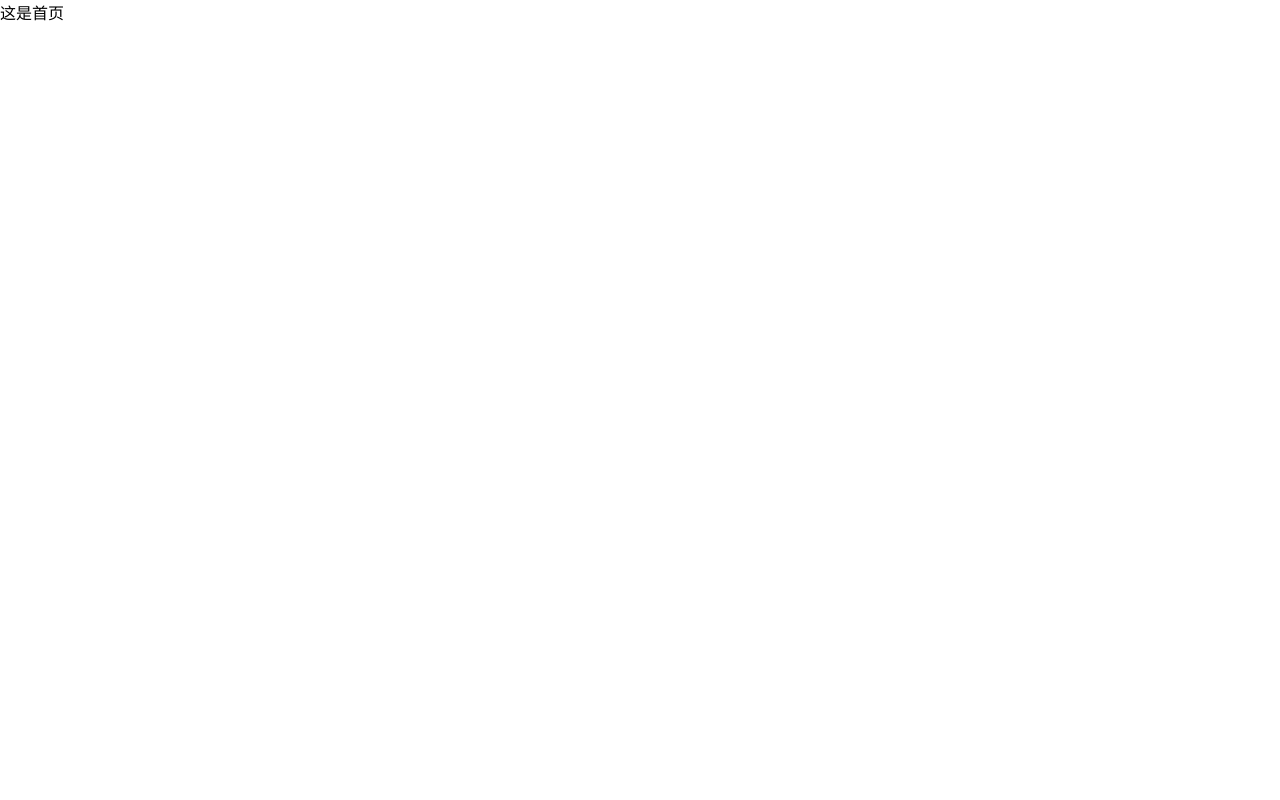
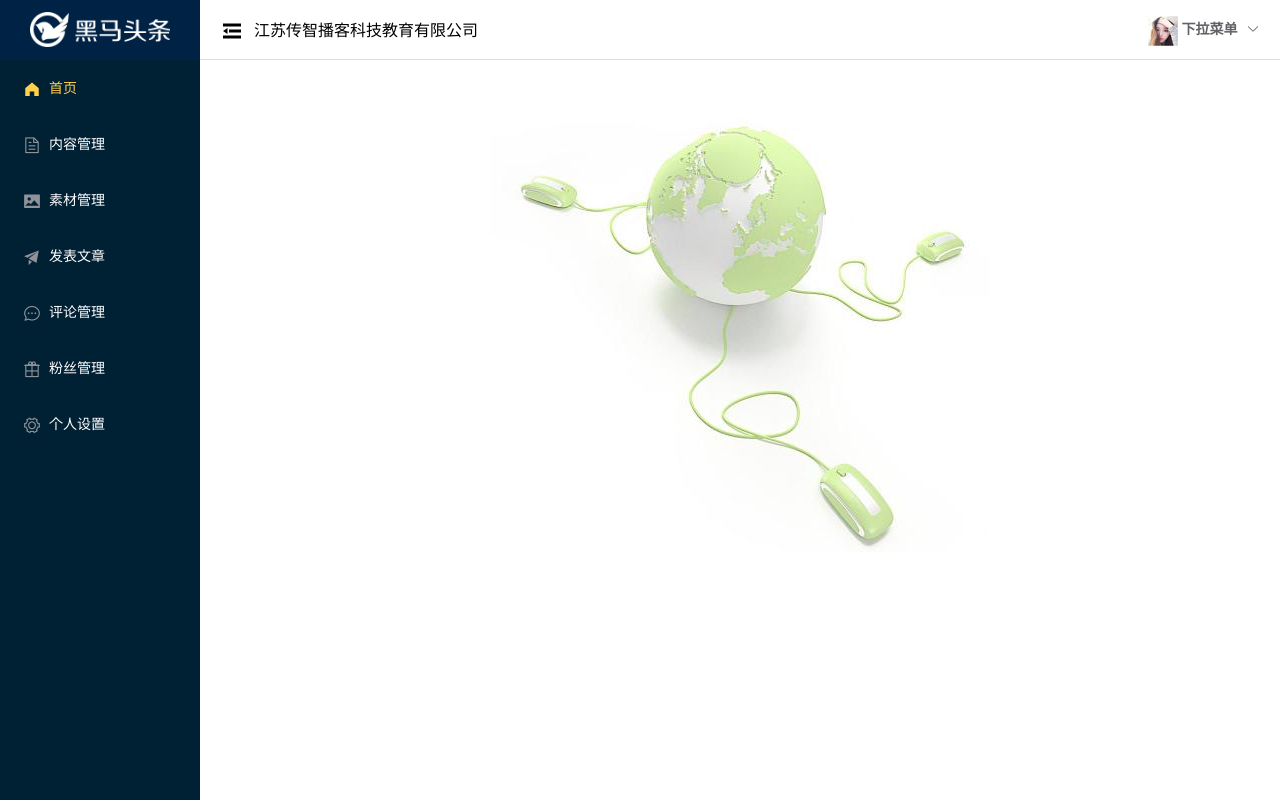
Before and after one commit to starrySun/hm-toutiao-ycs, a Vue app: page / in a window 1280 px wide. Built offline with nearby package versions, Linux system fonts and the light colour scheme.

Commit message:
推送login

```diff
--- a/src/App.vue
+++ b/src/App.vue
@@ -1,6 +1,5 @@
 <template>
   <div id="app">
-    这是首页
     <router-view></router-view>
   </div>
 </template>
--- a/src/main.js
+++ b/src/main.js
@@ -9,8 +9,9 @@ import "element-ui/lib/theme-chalk/index.css";
 //@是一个路径的别名  是src路径  在vue-cli项目下有效   index 是目录的索引文件  默认使用的索引文件  index.js index.vue index.json
 import router from "@/router";
 //挂载全局样式
-import "./styles/index.less";
-
+import "@/styles/index.less";
+import axios from "axios";
+Vue.prototype.$http = axios;
 //产品级别提示  不开启 开发阶段 提示越详细越好 开发级别提示
 Vue.config.productionTip = false;
 Vue.use(ElementUI);
--- a/src/router/index.js
+++ b/src/router/index.js
@@ -4,10 +4,21 @@ import VueRouter from "vue-router";
 import Vue from "vue";
 //引入login组件
 import Login from "@/views/login";
+//引入Home组件
+import Home from "@/views/home";
+//引入wellcomme组件
+import Wellcome from "@/views/wellcome";
 Vue.use(VueRouter);
 //实例化对象
 const router = new VueRouter({
-  routes: [{ path: "/login", name: "login", component: Login }]
+  routes: [
+    { path: "/login", name: "login", component: Login },
+    {
+      path: "/",
+      component: Home,
+      children: [{ path: "/", name: "wellcome", component: Wellcome }]
+    }
+  ]
 });
 //导出router
 export default router;
--- /dev/null
+++ b/src/views/home/index.vue
@@ -0,0 +1,131 @@
+<template>
+  <el-container class="wrapper">
+    <el-aside :width="isCollapse ? '60px' : '200px'">
+      <div class="logo" :class="{ Menulogo: isCollapse }"></div>
+      <el-menu
+        :collapse="isCollapse"
+        :collapse-transition="false"
+        default-active="1"
+        background-color="#002033"
+        text-color="#fff"
+        active-text-color="#ffd04b"
+      >
+        <!-- el-submenu 是菜单项包含子级菜单 -->
+        <!-- el-menu-item 是菜单项不包含子级菜单 -->
+        <el-menu-item index="1">
+          <i class="el-icon-s-home"></i>
+          <span slot="title">首页</span>
+        </el-menu-item>
+        <el-menu-item index="2">
+          <i class="el-icon-document"></i>
+          <span slot="title">内容管理</span>
+        </el-menu-item>
+        <el-menu-item index="3">
+          <i class="el-icon-picture"></i>
+          <span slot="title">素材管理</span>
+        </el-menu-item>
+        <el-menu-item index="4">
+          <i class="el-icon-s-promotion"></i>
+          <span slot="title">发表文章</span>
+        </el-menu-item>
+        <el-menu-item index="5">
+          <i class="el-icon-chat-dot-round"></i>
+          <span slot="title">评论管理</span>
+        </el-menu-item>
+        <el-menu-item index="6">
+          <i class="el-icon-present"></i>
+          <span slot="title">粉丝管理</span>
+        </el-menu-item>
+        <el-menu-item index="7">
+          <i class="el-icon-setting"></i>
+          <span slot="title">个人设置</span>
+        </el-menu-item>
+      </el-menu>
+    </el-aside>
+    <el-container>
+      <el-header>
+        <span class="el-icon-s-fold" @click="toggleMenu()"></span>
+        <span class="text">江苏传智播客科技教育有限公司</span>
+        <el-dropdown class="my-dropdown">
+          <span class="el-dropdown-link">
+            <img src="../../assets/images/avatar.jpg" alt />
+            下拉菜单
+            <i class="el-icon-arrow-down el-icon--right"></i>
+          </span>
+          <el-dropdown-menu>
+            <el-dropdown-item icon="el-icon-setting">个人设置</el-dropdown-item>
+            <el-dropdown-item icon="el-icon-unlock">推出登录</el-dropdown-item>
+          </el-dropdown-menu>
+        </el-dropdown>
+      </el-header>
+      <el-main>
+        <!-- 二级路由 -->
+        <router-view></router-view>
+      </el-main>
+    </el-container>
+  </el-container>
+</template>
+
+<script>
+export default {
+  data() {
+    return {
+      isCollapse: false
+    };
+  },
+  methods: {
+    toggleMenu() {
+      this.isCollapse = !this.isCollapse;
+    }
+  }
+};
+</script>
+
+<style scoped lang="less">
+.wrapper {
+  width: 100%;
+  height: 100%;
+  position: absolute;
+  top: 0;
+  left: 0;
+  //   background-color: #ccc;
+
+  .el-aside {
+    background: #002033;
+  }
+  .el-header {
+    line-height: 60px;
+    border-bottom: 1px solid #ddd;
+    .el-icon-s-fold {
+      font-size: 24px;
+      vertical-align: middle;
+    }
+    .text {
+      vertical-align: middle;
+      margin-left: 10px;
+    }
+    .my-dropdown {
+      float: right;
+      font-weight: bold;
+      img {
+        height: 30px;
+        width: 30px;
+        vertical-align: middle;
+      }
+    }
+  }
+}
+.logo {
+  height: 60px;
+  width: 100%;
+  background: #002244 url(../../assets/images/logo_admin.png) no-repeat center /
+    140px auto;
+}
+.Menulogo {
+  background-image: url(../../assets/images/logo_admin_01.png);
+  background-size: 36px auto;
+}
+.el-menu {
+  border-right: none;
+}
+</style>
--- a/src/views/login/index.vue
+++ b/src/views/login/index.vue
@@ -1,98 +1,101 @@
 <template>
   <div class="container">
-    <el-card class="mycard">
-      <div>
-        <el-avatar
-          src="https://cube.elemecdn.com/0/88/03b0d39583f48206768a7534e55bcpng.png"
-        ></el-avatar>
-      </div>
-      <!-- <el-form
-        :model="dynamicValidateForm"
-        ref="dynamicValidateForm"
-        label-width="100px"
-        class="demo-dynamic"
+    <el-card class="my-card">
+      <!-- logo -->
+      <img src="../../assets/images/logo_index.png" alt />
+      <!-- 表单 -->
+      <el-form
+        ref="loginForm"
+        :model="loginForm"
+        :rules="loginRules"
+        status-icon
       >
-        <el-form-item
-          prop="email"
-          label="邮箱"
-          :rules="[
-            { required: true, message: '请输入邮箱地址', trigger: 'blur' },
-            {
-              type: 'email',
-              message: '请输入正确的邮箱地址',
-              trigger: ['blur', 'change']
-            }
-          ]"
-        >
-          <el-input v-model="dynamicValidateForm.email"></el-input>
+        <el-form-item prop="mobile">
+          <el-input
+            v-model="loginForm.mobile"
+            placeholder="请输入手机号"
+          ></el-input>
         </el-form-item>
-        <el-form-item
-          v-for="(domain, index) in dynamicValidateForm.domains"
-          :label="'域名' + index"
-          :key="domain.key"
-          :prop="'domains.' + index + '.value'"
-          :rules="{
-            required: true,
-            message: '域名不能为空',
-            trigger: 'blur'
-          }"
-        >
-          <el-input v-model="domain.value"></el-input>
-          <el-button @click.prevent="removeDomain(domain)">删除</el-button>
+        <el-form-item prop="code">
+          <el-input
+            v-model="loginForm.code"
+            placeholder="请输入验证码"
+            style="width:236px;margin-right:10px"
+          ></el-input>
+          <el-button>发送验证码</el-button>
         </el-form-item>
         <el-form-item>
-          <el-button type="primary" @click="submitForm('dynamicValidateForm')"
-            >提交</el-button
+          <el-checkbox :value="true"
+            >我已阅读并同意用户协议和隐私条款</el-checkbox
           >
-          <el-button @click="addDomain">新增域名</el-button>
-          <el-button @click="resetForm('dynamicValidateForm')">重置</el-button>
         </el-form-item>
-      </el-form>-->
+        <el-form-item>
+          <el-button type="primary" style="width:100%" @click="login()"
+            >登 录</el-button
+          >
+        </el-form-item>
+      </el-form>
     </el-card>
   </div>
 </template>
 
 <script>
 export default {
-  // data() {
-  //   return {
-  //     dynamicValidateForm: {
-  //       domains: [
-  //         {
-  //           value: ""
-  //         }
-  //       ],
-  //       email: ""
-  //     }
-  //   };
-  // },
-  // methods: {
-  //   submitForm(formName) {
-  //     this.$refs[formName].validate(valid => {
-  //       if (valid) {
-  //         alert("submit!");
-  //       } else {
-  //         console.log("error submit!!");
-  //         return false;
-  //       }
-  //     });
-  //   },
-  //   resetForm(formName) {
-  //     this.$refs[formName].resetFields();
-  //   },
-  //   removeDomain(item) {
-  //     var index = this.dynamicValidateForm.domains.indexOf(item);
-  //     if (index !== -1) {
-  //       this.dynamicValidateForm.domains.splice(index, 1);
-  //     }
-  //   },
-  //   addDomain() {
-  //     this.dynamicValidateForm.domains.push({
-  //       value: "",
-  //       key: Date.now()
-  //     });
-  //   }
-  // }
+  data() {
+    // 自定义校验函数
+    const checkMobile = (rule, value, callback) => {
+      // 按照自己校验逻辑去校验值value即可
+      // 手机号格式  1开头 第2位 3-9  最后 9位数字即可
+      if (!/^1[3-9]\d{9}$/.test(value)) {
+        return callback(new Error("手机格式不对"));
+      }
+      callback();
+    };
+
+    return {
+      // 表单的数据对象
+      loginForm: {
+        // 字段参考接口文档
+        mobile: "13911111111",
+        code: "246810"
+      },
+      // 校验规则对象
+      loginRules: {
+        mobile: [
+          { required: true, message: "请输入手机号", trigger: "blur" },
+          { validator: checkMobile, trigger: "blur" }
+        ],
+        code: [
+          { required: true, message: "请输入验证码", trigger: "blur" },
+          { len: 6, message: "请输入6位验证码", trigger: "blur" }
+        ]
+      }
+    };
+  },
+  methods: {
+    login() {
+      // 1. 对整个表单进行校验
+      this.$refs.loginForm.validate(valid => {
+        if (valid) {
+          // 2. 校验成功发起登录请求
+          this.$http
+            .post(
+              "http://ttapi.research.itcast.cn/mp/v1_0/authorizations",
+              this.loginForm
+            )
+            .then(() => {
+              // res 是响应对象 res.data数据属于响应主体
+              // console.log(res.data)
+              this.$router.push("/");
+            })
+            .catch(() => {
+              // 请求失败 提示  手机号或验证码错误
+              this.$message.error("手机号或验证码错误");
+            });
+        }
+      });
+    }
+  }
 };
 </script>
 
@@ -101,14 +104,20 @@ export default {
   width: 100%;
   height: 100%;
   position: absolute;
+  // center / cover  背景图定位 / 背景图尺寸 cover 等比缩放铺满容器多余被裁剪 contian  等比缩放完全显示在当前容器可能存在留白
   background: url(../../assets/images/login_bg.jpg) no-repeat center / cover;
-  .mycard {
+  .my-card {
     width: 400px;
     height: 350px;
     position: absolute;
     left: 50%;
     top: 50%;
     transform: translate(-50%, -60%);
+    img {
+      width: 200px;
+      display: block;
+      margin: 0 auto 30px;
+    }
   }
 }
 </style>
--- /dev/null
+++ b/src/views/wellcome/index.vue
@@ -0,0 +1,11 @@
+<template>
+  <div class="container" style="text-align:center">
+    <img src="../../assets/images/welcome.jpg" alt="" />
+  </div>
+</template>
+
+<script>
+export default {};
+</script>
+
+<style scoped lang="less"></style>
```
